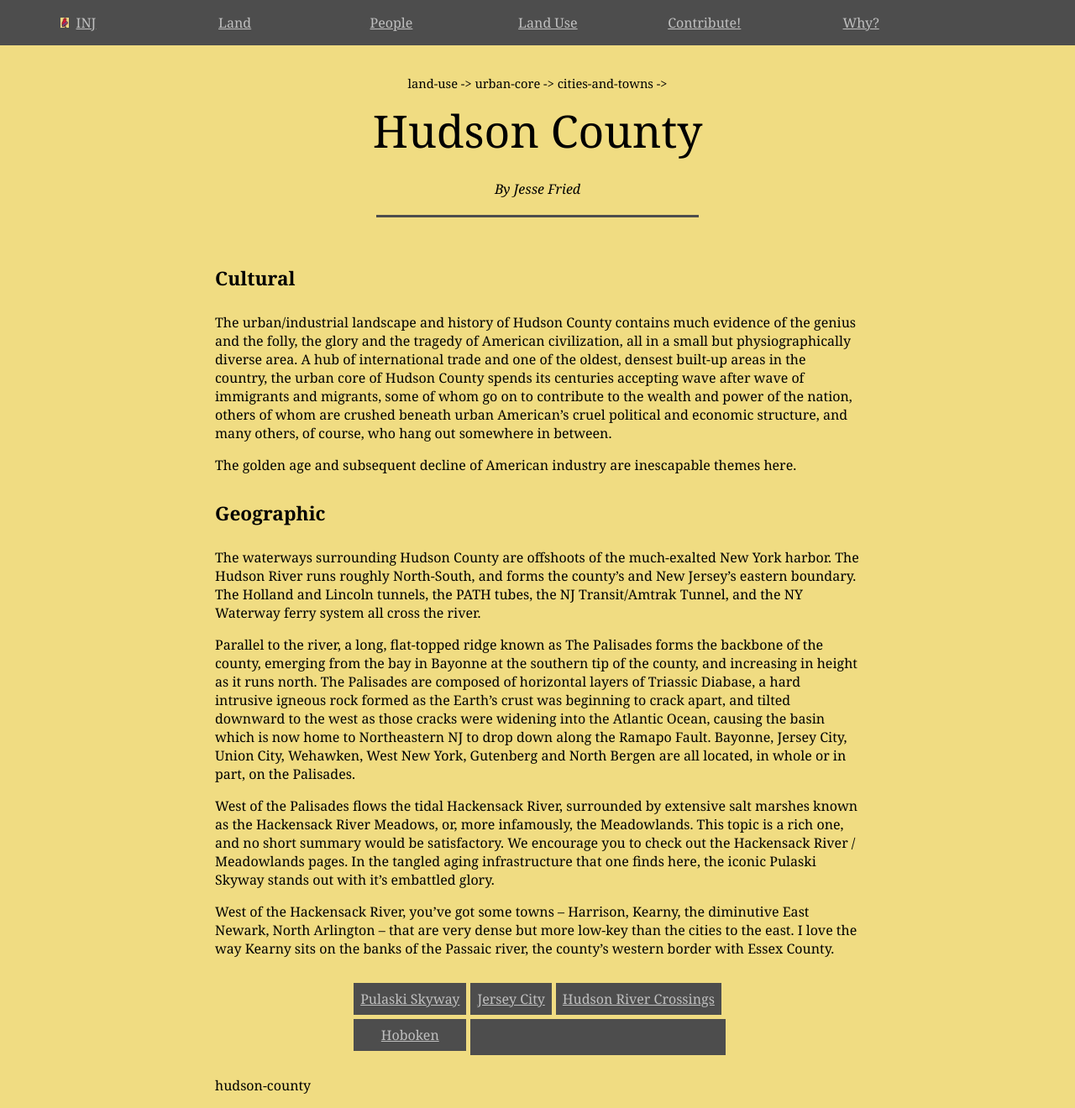
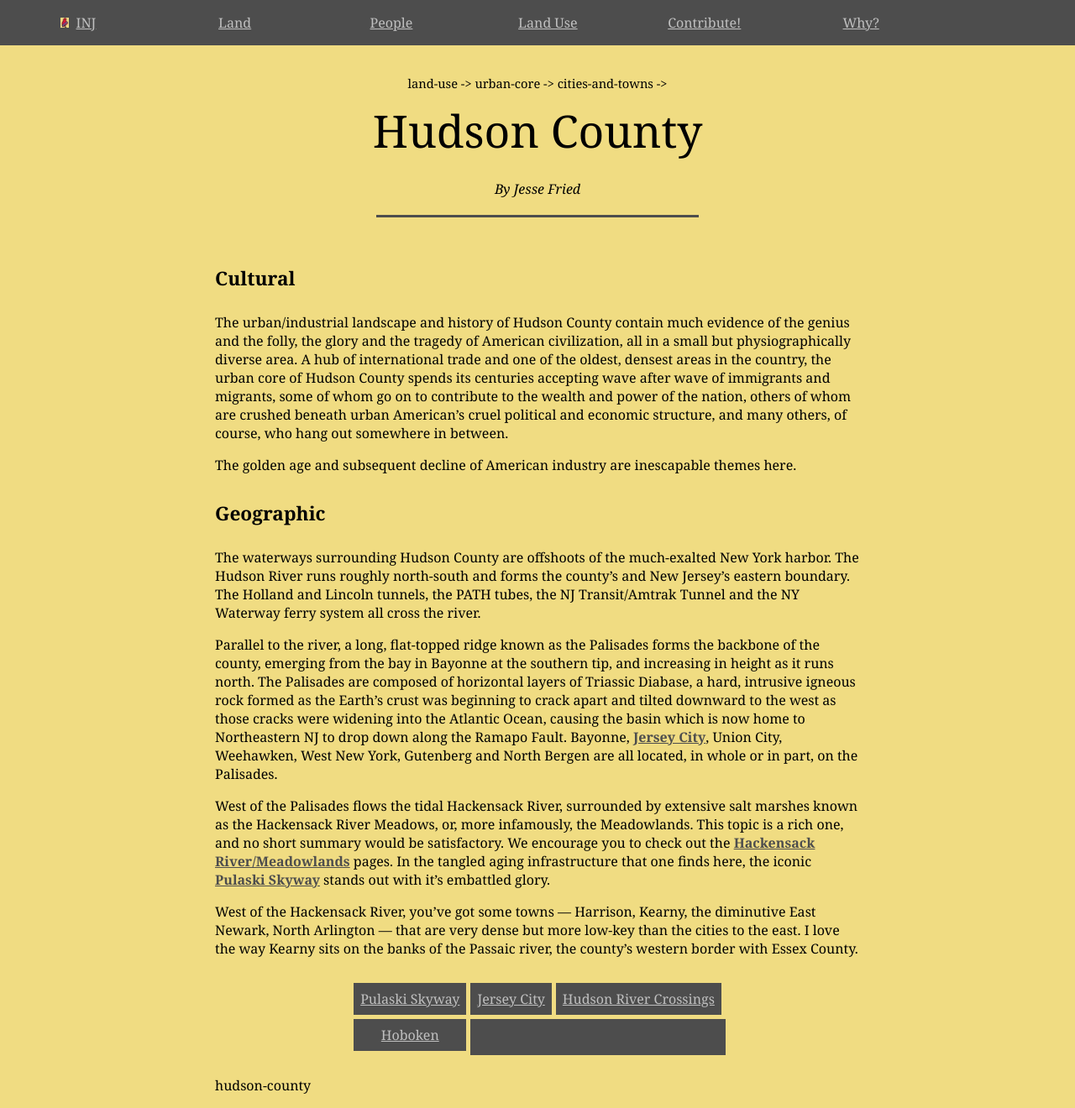
Before and after one commit to jonfried/oakafee.github.io, a Jekyll site: the page built from _posts/2016-09-13-hudson-county.md, in a window 1280 px wide. Shown: the whole page at 84% size. Built offline with Jekyll 4.4.1, drawn with Linux system fonts in a browser that asks for light colours.

Commit message:
10/17/16
Great opening paragraph...one of my faves on the whole site.

```diff
--- a/_posts/2016-09-13-hudson-county.md
+++ b/_posts/2016-09-13-hudson-county.md
@@ -11,16 +11,16 @@ category-name: hudson-county
 
 ## Cultural
 
-The urban/industrial landscape and history of Hudson County contains much evidence of the genius and the folly, the glory and the tragedy of American civilization, all in a small but physiographically diverse area. A hub of international trade and one of the oldest, densest built-up areas in the country, the urban core of Hudson County spends its centuries accepting wave after wave of immigrants and migrants, some of whom go on to contribute to the wealth and power of the nation, others of whom are crushed beneath urban American’s cruel political and economic structure, and many others, of course, who hang out somewhere in between.
+The urban/industrial landscape and history of Hudson County contain much evidence of the genius and the folly, the glory and the tragedy of American civilization, all in a small but physiographically diverse area. A hub of international trade and one of the oldest, densest  areas in the country, the urban core of Hudson County spends its centuries accepting wave after wave of immigrants and migrants, some of whom go on to contribute to the wealth and power of the nation, others of whom are crushed beneath urban American’s cruel political and economic structure, and many others, of course, who hang out somewhere in between.
 
 The golden age and subsequent decline of American industry are inescapable themes here.
 
 ## Geographic
 
-The waterways surrounding Hudson County are offshoots of the much-exalted New York harbor. The Hudson River runs roughly North-South, and forms the county’s and New Jersey’s eastern boundary. The Holland and Lincoln tunnels, the PATH tubes, the NJ Transit/Amtrak Tunnel, and the NY Waterway ferry system all cross the river.
+The waterways surrounding Hudson County are offshoots of the much-exalted New York harbor. The Hudson River runs roughly north-south and forms the county’s and New Jersey’s eastern boundary. The Holland and Lincoln tunnels, the PATH tubes, the NJ Transit/Amtrak Tunnel and the NY Waterway ferry system all cross the river.
 
-Parallel to the river, a long, flat-topped ridge known as The Palisades forms the backbone of the county, emerging from the bay in Bayonne at the southern tip of the county, and increasing in height as it runs north. The Palisades are composed of horizontal layers of Triassic Diabase, a hard intrusive igneous rock formed as the Earth’s crust was beginning to crack apart, and tilted downward to the west as those cracks were widening into the Atlantic Ocean, causing the basin which is now home to Northeastern NJ to drop down along the Ramapo Fault. Bayonne, Jersey City, Union City, Wehawken, West New York, Gutenberg and North Bergen are all located, in whole or in part, on the Palisades.
+Parallel to the river, a long, flat-topped ridge known as the Palisades forms the backbone of the county, emerging from the bay in Bayonne at the southern tip, and increasing in height as it runs north. The Palisades are composed of horizontal layers of Triassic Diabase, a hard, intrusive igneous rock formed as the Earth’s crust was beginning to crack apart and tilted downward to the west as those cracks were widening into the Atlantic Ocean, causing the basin which is now home to Northeastern NJ to drop down along the Ramapo Fault. Bayonne, <a href="{{ site.baseurl }}/land-use/cities-and-towns/urban-core/hudson-county/jersey-city.html">Jersey City</a>, Union City, Weehawken, West New York, Gutenberg and North Bergen are all located, in whole or in part, on the Palisades.
 
-West of the Palisades flows the tidal Hackensack River, surrounded by extensive salt marshes known as the Hackensack River Meadows, or, more infamously, the Meadowlands. This topic is a rich one, and no short summary would be satisfactory. We encourage you to check out the Hackensack River / Meadowlands pages. In the tangled aging infrastructure that one finds here, the iconic Pulaski Skyway stands out with it’s embattled glory.
+West of the Palisades flows the tidal Hackensack River, surrounded by extensive salt marshes known as the Hackensack River Meadows, or, more infamously, the Meadowlands. This topic is a rich one, and no short summary would be satisfactory. We encourage you to check out the <a href="{{ site.baseurl }}/land/land-use/piedmont/urban-core/meadowlands.html">Hackensack River/Meadowlands</a> pages. In the tangled aging infrastructure that one finds here, the iconic <a href="{{ site.baseurl }}/land-use/infrastructure/hudson-county/meadowlands/pulaski-skyway.html">Pulaski Skyway</a> stands out with it’s embattled glory.
 
-West of the Hackensack River, you’ve got some towns – Harrison, Kearny, the diminutive East Newark, North Arlington – that are very dense but more low-key than the cities to the east. I love the way Kearny sits on the banks of the Passaic river, the county’s western border with Essex County.
+West of the Hackensack River, you’ve got some towns — Harrison, Kearny, the diminutive East Newark, North Arlington — that are very dense but more low-key than the cities to the east. I love the way Kearny sits on the banks of the Passaic river, the county’s western border with Essex County.
```
